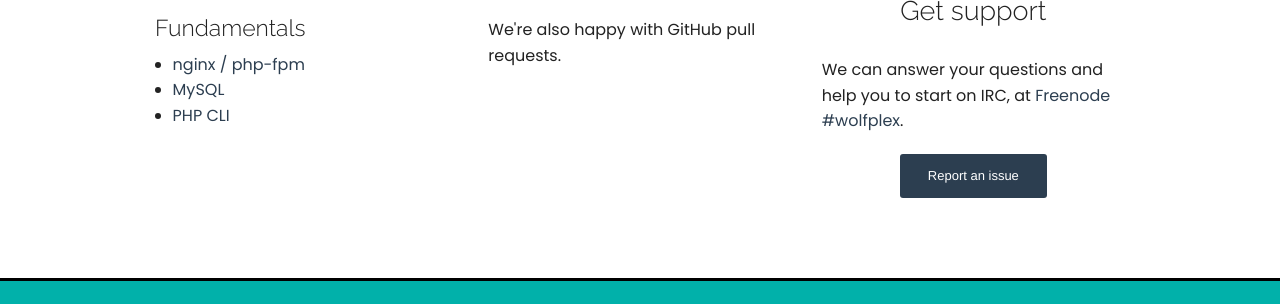
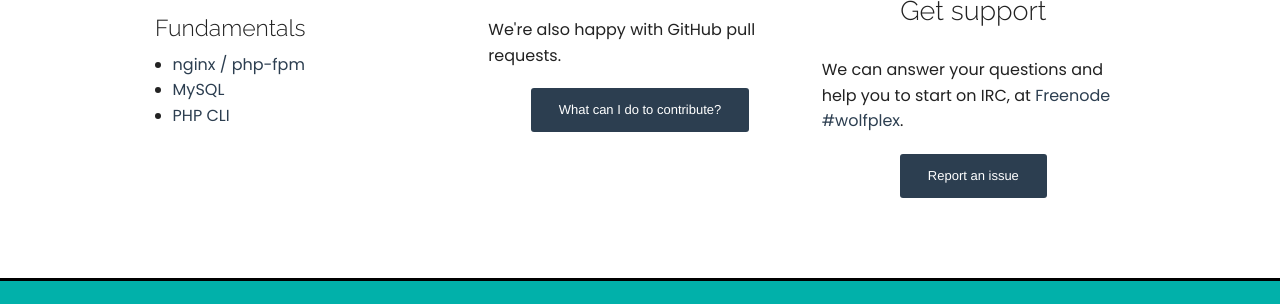
Before and after one commit to nasqueron/docker-www, a website: page index.html in a window 1280 px wide. Shown: the part 921-1225 px from the top of the page. Drawn offline with Linux system fonts and the light colour scheme.

Commit message:
Add action button to the Docker images workboard
Test Plan: Click on the button, check the link.

Reviewers: dereckson

Reviewed By: dereckson

Subscribers: dereckson, #nasqueron_docker_deployment_squad

Tags: #docker_images

Maniphest Tasks: T949

Differential Revision: https://devcentral.nasqueron.org/D3255

```diff
--- a/index.html
+++ b/index.html
@@ -58,6 +58,7 @@
         <p>Patches and external contributions are welcome.</p>
         <p>Do you use Phabricator? Create a new Git branch, code your awesome feature or solve this annoying bug, then use <code>arc diff</code> to submit code.</p>
         <p>We're also happy with GitHub pull requests.</p>
+        <p class="text-center"><a href="https://devcentral.nasqueron.org/tag/docker_images/" target="blank" class="small radius button">What can I do to contribute?</a></p>
       </div>
       <div class="large-4 small-6 columns">
         <div class="batch icon-large text-center">&#xF045;</div>
```
